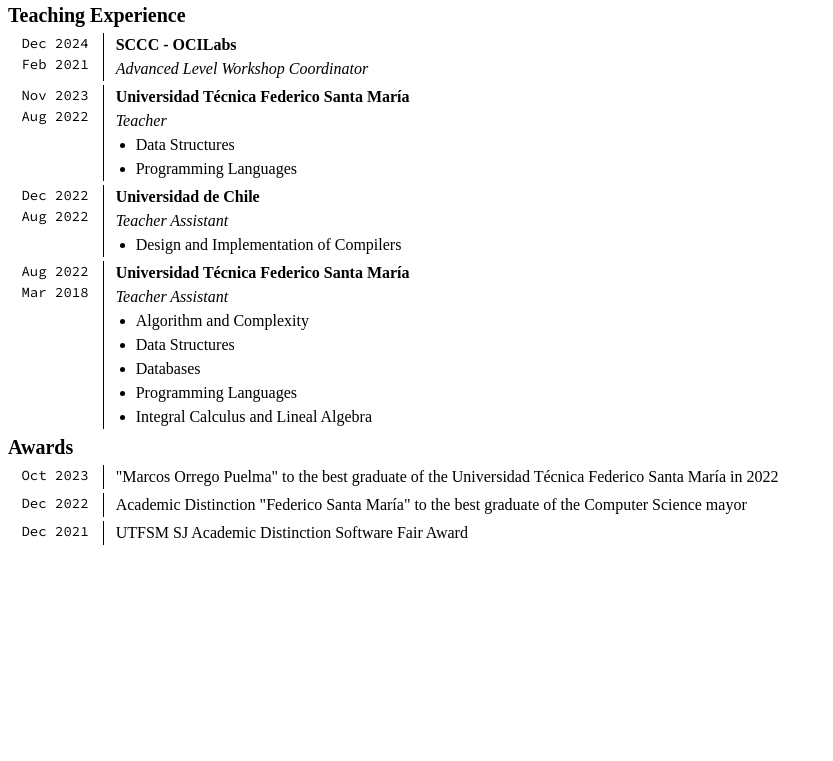
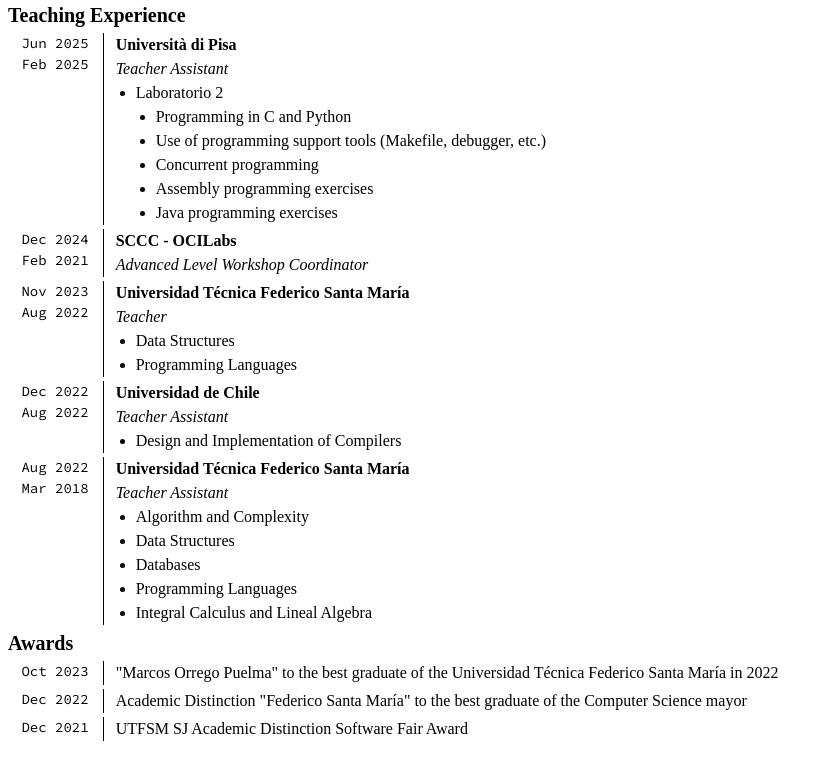
Before and after one commit to Yhatoh/yhatoh.github.io, a plain HTML site: page cv.html in a window 1280 px wide. Shown: the part 1179-1940 px from the top of the page, without its empty margins (0-833 px from the left). Before the commit the page ends 1744 px from the top, so only its background shows below. Drawn offline with nearby package versions, Linux system fonts and the light colour scheme.

Commit message:
add clei paper + teacher assistant

```diff
--- a/cv.html
+++ b/cv.html
@@ -154,6 +154,27 @@
 
       <div class="grid grid-cols-12 gap-3 my-1">
         <div class="col-span-2 sm:col-span-1 border-r border-black">
+          <p class="fecha">Jun 2025</p>
+          <p class="fecha">Feb 2025</p>
+        </div>
+        <div class="col-span-10 sm:col-span-11">
+          <b>Università di Pisa</b><br/>
+          <i>Teacher Assistant</i>
+          <ul class="list-disc mx-5">
+            <li>Laboratorio 2</li>
+            <ul class="list-disc mx-5">
+              <li>Programming in C and Python</li>
+              <li>Use of programming support tools (Makefile, debugger, etc.)</li>
+              <li>Concurrent programming</li>
+              <li>Assembly programming exercises</li>
+              <li>Java programming exercises</li>
+            </ul>
+          </ul>
+        </div>
+      </div>
+
+      <div class="grid grid-cols-12 gap-3 my-1">
+        <div class="col-span-2 sm:col-span-1 border-r border-black">
           <p class="fecha">Dec 2024</p>
           <p class="fecha">Feb 2021</p>
         </div>
```
Also changed, not shown: index.html (+2 -2 lines).
